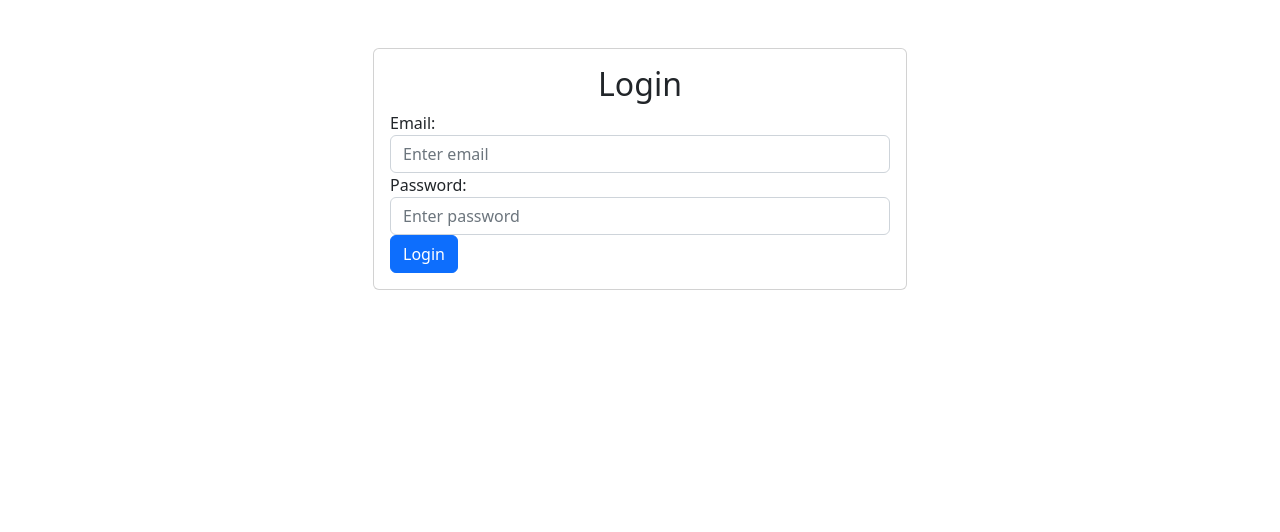
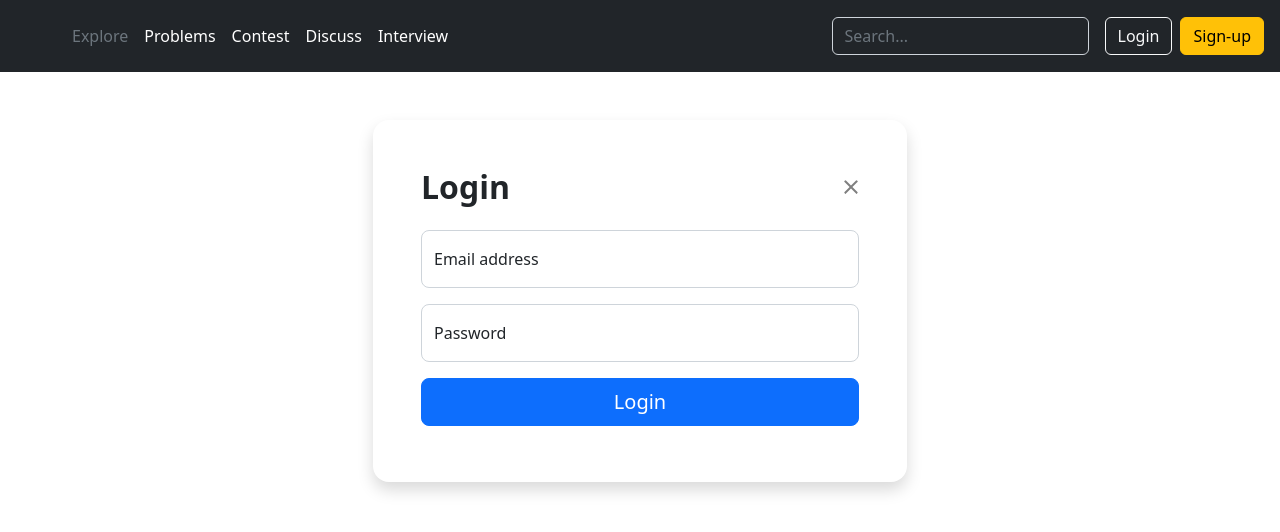
Before and after one commit to hkirat/react-assignment, a React (Vite) app: page /login in a window 1280 px wide. Shown: the top 532 px of the page. Built offline with nearby package versions, Linux system fonts and the light colour scheme.

Commit message:
added layout header and login css

```diff
--- a/src/App.jsx
+++ b/src/App.jsx
@@ -1,9 +1,11 @@
 import React,{ useEffect,useState } from 'react';
 import { BrowserRouter as Router, Routes,Route,useNavigate } from 'react-router-dom';
-import Login from './Login';
+//import Login from './Login';
 import Signup from './Signup';
-import Home from './Home'
+import Home from './Home';
 import AuthContext from './AuthContext';
+import Layout from './components/Layout';
+import Login from './components/Login'
 
 const problems = [{
     title: "201. Bitwise AND of Numbers Range",
@@ -41,11 +43,14 @@ function App() {
     return (
     <AuthContext.Provider value={{ ...authState, setAuthState }}>
         <Router>
-            <Routes>
-                <Route path="/" element={<Home />} />
-                <Route path="/login" element={<Login />} />
-                <Route path="/signup" element={<Signup />} />
-            </Routes>
+            <Layout>
+                <Routes>
+                    <Route path="/" element={<Home />} />
+                    <Route path="/login" element={<Login />} />
+                    {/* <Route path="/login" element={<Login />} /> */}
+                    <Route path="/signup" element={<Signup />} />
+                </Routes>
+            </Layout>
         </Router>
     </AuthContext.Provider>
 
--- /dev/null
+++ b/src/components/Layout.jsx
@@ -0,0 +1,44 @@
+// Layout.jsx
+
+import React from 'react';
+
+const Layout = (props) => {
+  // You can define the layout structure here
+  return (
+    <div>
+      <header className='p-3 text-bg-dark'>
+        {/* Header content */}
+        <div className="d-flex flex-wrap align-items-center justify-content-center justify-content-lg-start">
+        <a xlinkHref="/" className="d-flex align-items-center mb-2 mb-lg-0 text-white text-decoration-none">
+          <svg className="bi me-2" width="40" height="32" role="img" aria-label="Bootstrap"><use xlinkHref="#bootstrap"></use></svg>
+        </a>
+
+        <ul className="nav col-12 col-lg-auto me-lg-auto mb-2 justify-content-center mb-md-0">
+          <li><a xlinkHref="#" className="nav-link px-2 text-secondary">Explore</a></li>
+          <li><a xlinkHref="#" className="nav-link px-2 text-white">Problems</a></li>
+          <li><a xlinkHref="#" className="nav-link px-2 text-white">Contest</a></li>
+          <li><a xlinkHref="#" className="nav-link px-2 text-white">Discuss</a></li>
+          <li><a xlinkHref="#" className="nav-link px-2 text-white">Interview</a></li>
+        </ul>
+
+        <form className="col-12 col-lg-auto mb-3 mb-lg-0 me-lg-3" role="search">
+          <input type="search" className="form-control form-control-dark text-bg-dark" placeholder="Search..." aria-label="Search" />
+        </form>
+
+        <div className="text-end">
+          <button type="button" className="btn btn-outline-light me-2">Login</button>
+          <button type="button" className="btn btn-warning">Sign-up</button>
+        </div>
+      </div>
+      </header>
+      <main>
+        {props.children}
+      </main>
+      <footer>
+        {/* Footer content */}
+      </footer>
+    </div>
+  );
+};
+
+export default Layout;
--- /dev/null
+++ b/src/components/Login.jsx
@@ -0,0 +1,104 @@
+import React, { useState,useContext } from 'react';
+import axios from 'axios';
+import { useNavigate } from 'react-router-dom';
+import AuthContext from '../AuthContext';
+import 'bootstrap/dist/css/bootstrap.min.css';
+
+function LoginPage() {
+    const [email, setEmail] = useState('');
+  const [password, setPassword] = useState('');
+  const navigate = useNavigate();
+  const { setAuthState } = useContext(AuthContext);
+
+  const handleSubmit = async (event) => {
+    event.preventDefault();
+
+    // Perform validation on email and password
+    if (!email || !password) {
+      alert('Please enter both email and password.');
+      return;
+    }
+
+    try {
+      // Make login API call
+      const response = await axios.post('http://localhost:3001/login', {
+        email,
+        password,
+        'role': 'user'
+      });
+
+      // Check if response status is 200 and token is returned in the response body
+      if (response.status === 200 && response.data.token) {
+        // Handle successful login
+        // You can store the token in local storage, Redux store, or a cookie for further use
+        console.log('Login successful:', response.data.token);
+        setAuthState({ isLoggedIn: true, token: response.data.token });
+        navigate('/')
+      } else {
+        // Handle login error
+        console.error('Login failed:', response);
+        alert('Failed to login. Please check your email and password.');
+      }
+    } catch (error) {
+      // Handle login error
+      console.error('Login failed:', error);
+      alert('Failed to login. Please try again later.');
+    }
+
+    // Reset email and password fields after submission
+    setEmail('');
+    setPassword('');
+    };
+    return (
+        <div className='container'>
+            <div className='container mt-5'>
+                <div className='row justify-content-center'>
+                    <div className='col-md-6'>
+                    <div className="modal-content rounded-4 shadow">
+                        <div className="modal-header p-5 pb-4 border-bottom-0">
+                            <h1 className="fw-bold mb-0 fs-2">Login</h1>
+                            <button
+                            type="button"
+                            className="btn-close"
+                            data-bs-dismiss="modal"
+                            aria-label="Close"
+                            ></button>
+                        </div>
+                        <div className="modal-body p-5 pt-0">
+                            <form onSubmit={handleSubmit}>
+                            <div className="form-floating mb-3">
+                                <input
+                                type="email"
+                                className="form-control rounded-3"
+                                id="floatingInput"
+                                placeholder="name@example.com"
+                                value={email}
+                                onChange={(e)=>setEmail(e.target.value)}
+                                />
+                                <label htmlFor="floatingInput">Email address</label>
+                            </div>
+                            <div className="form-floating mb-3">
+                            <input type="password" className="form-control rounded-3"
+                            id="floatingPassword"
+                            placeholder="Password"
+                            value={password}
+                            onChange={(e)=>setPassword(e.target.value)}
+                            ></input>
+                            <label htmlFor="floatingPassword">Password</label>
+                            </div>
+                            <button
+                                className="w-100 mb-2 btn btn-lg rounded-3 btn-primary"
+                                type="submit"
+                            >Login</button>
+                            <small className="text-body-secondary"></small>
+                            </form>
+                        </div>
+                        </div>
+                    </div>
+                </div>
+            </div>
+        </div>
+    );
+}
+
+export default LoginPage;
```
